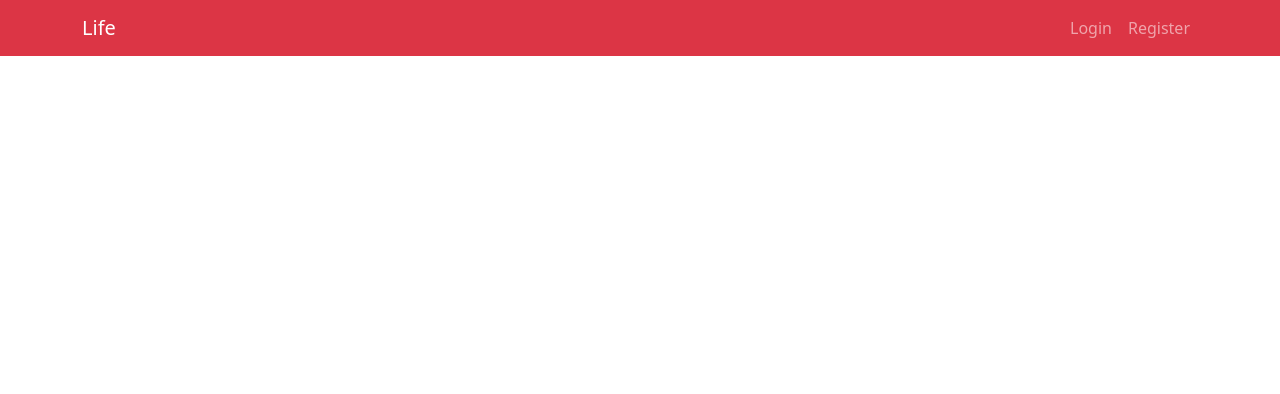
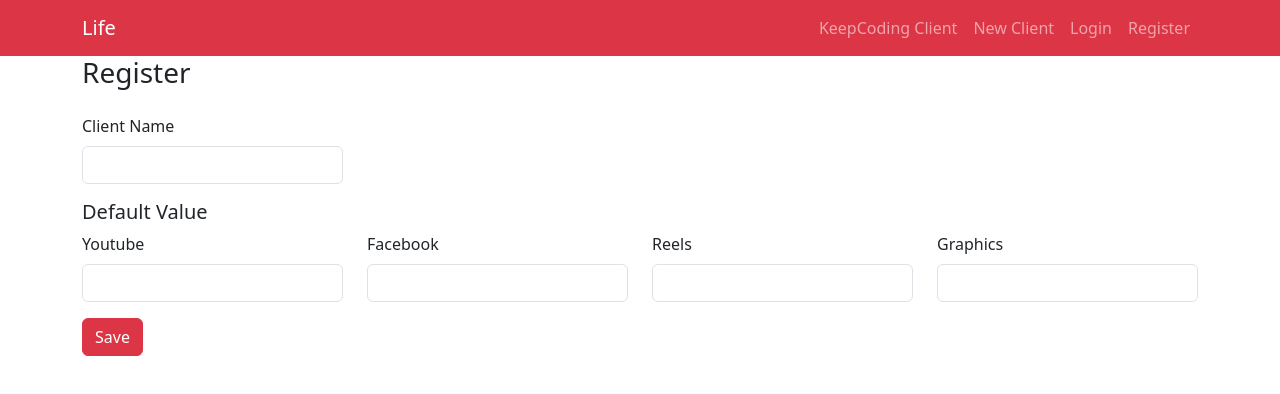
Before and after one commit to Manusword/life, a React (Create React App) app: page /newclient in a window 1280 px wide. Before the commit this address had no page. Shown: the top 394 px of the page. Built offline with nearby package versions, Linux system fonts and the light colour scheme.

Commit message:
new client form

```diff
--- a/src/App.js
+++ b/src/App.js
@@ -2,15 +2,15 @@ import React from 'react'
 import 'bootstrap/dist/css/bootstrap.min.css';
 import './App.css';
 import { BrowserRouter as Router, Routes, Route,useNavigate } from 'react-router-dom';
+import Container from 'react-bootstrap/Container';
+import { AuthProvider } from './page/AuthProvider';
 import Header from './page/Header';
 import DonerPage from './page/DonerPage';
 import ClientPage from './page/ClientPage';
 import Login from './page/Login';
 import Logout from './page/Logout';
-import Register from './page/Register';
-import Container from 'react-bootstrap/Container';
-import { AuthProvider } from './page/AuthProvider';
-
+import Register from './page/Register'
+import NewClient from './page/NewClient';
 
 
 function App() {
@@ -24,6 +24,7 @@ function App() {
         <Container>
           <Routes>
               <Route path="/" element={<Home />} />
+              <Route path="/newclient" element={<NewClient />} />
               <Route path="/login" element={<Login />} />
               <Route path="/register" element={<Register />} />
               <Route path="/logout" element={<Logout />} />
--- a/src/component/FromFiledComp.js
+++ b/src/component/FromFiledComp.js
@@ -14,7 +14,7 @@ function ButtonComp({type,name,onClickHandle}) {
 function InputFieldComp({labelName,type,placeholderName,defaultValue,requiredValue,controlId,name,value,onChange}) {
   return (
     <>
-        <Form.Group as={Col} md="4" controlId={controlId}>
+        <Form.Group as={Col} md="3" controlId={controlId}>
           <Form.Label>{labelName}</Form.Label>
           <Form.Control
             required={requiredValue}
--- a/src/component/NavbarComp.js
+++ b/src/component/NavbarComp.js
@@ -13,6 +13,8 @@ function NavbarComp() {
       <Container>
         <Navbar.Brand as={Link} to="/">Life</Navbar.Brand>
         <Nav className="ml-auto">
+          <Nav.Link as={Link} to="/">KeepCoding Client</Nav.Link>
+          <Nav.Link as={Link} to="/newclient">New Client</Nav.Link>
           {!isLogin ?(
             <>
               <Nav.Link as={Link} to="/login">Login</Nav.Link>
--- /dev/null
+++ b/src/page/NewClient.js
@@ -0,0 +1,136 @@
+import { useState } from 'react';
+import Form from 'react-bootstrap/Form';
+import Row from 'react-bootstrap/Row';
+import axios from 'axios';
+import backendURL from "./backendUrl";
+
+
+import {ButtonComp,InputFieldComp} from '../component/FromFiledComp';
+
+function NewClient() {
+  const [validated, setValidated] = useState(false);
+  const [message, setMessage] = useState('');
+  const [data, setData] = useState({
+    name: '',
+    youtube:'',
+    facebook:'',
+    reels:'',
+    graphics:'',
+  });
+
+  const onChangeHandel = (e)=>{
+    setData((oldVal) => ({ ...oldVal, [e.target.name]: e.target.value }));
+  }
+
+  const handleSubmit = (event) => {
+    event.preventDefault();
+
+    const form = event.currentTarget;
+    if (form.checkValidity() === false) {
+      event.stopPropagation();
+    }else{
+            //register api
+            const newurl = backendURL + `keepcoding/clients/new`;
+            axios.post(newurl,
+                data,
+                {
+                headers: {
+                    'Content-Type': 'application/x-www-form-urlencoded',
+                }
+
+            })
+            .then(function (response) {
+                //console.log("Registration successful", response.data);
+                setMessage("new client added successful");
+                //reset
+                setData({
+                     name: '',
+                        youtube:'',
+                        facebook:'',
+                        reels:'',
+                        graphics:'',
+                })
+            })
+            .catch(function (error) {
+                console.log(error);
+            });
+
+    }
+
+
+    setValidated(true);
+  };
+
+  return (
+    <Form noValidate validated={validated} onSubmit={handleSubmit}>
+      <Row className="mb-3">
+        <h3>Register</h3>
+      </Row>
+
+        <Row className="mb-3">
+            <InputFieldComp
+                labelName="Client Name"
+                type="text"
+                placeholderName=""
+                requiredValue={true}
+                controlId="registerField1"
+                name="name"
+                value={data.name}
+                onChange={onChangeHandel}
+            />
+        </Row>
+
+        <Row className="mb-3">
+            <h5>Default Value</h5>
+            <InputFieldComp
+                labelName="Youtube"
+                type="number"
+                placeholderName=""
+                requiredValue={true}
+                controlId="registerField2"
+                name="youtube"
+                value={data.youtube}
+                onChange={onChangeHandel}
+            />
+
+            <InputFieldComp
+                labelName="Facebook"
+                type="number"
+                placeholderName=""
+                requiredValue={true}
+                controlId="registerField3"
+                name="facebook"
+                value={data.facebook}
+                onChange={onChangeHandel}
+            />
+
+            <InputFieldComp
+                labelName="Reels"
+                type="number"
+                placeholderName=""
+                requiredValue={true}
+                controlId="registerField4"
+                name="reels"
+                value={data.reels}
+                onChange={onChangeHandel}
+            />
+
+            <InputFieldComp
+                labelName="Graphics"
+                type="number"
+                placeholderName=""
+                requiredValue={true}
+                controlId="registerField5"
+                name="graphics"
+                value={data.graphics}
+                onChange={onChangeHandel}
+            />
+        </Row>
+
+      <ButtonComp type="danger" name='Save' onClickHandle={()=>{}}/>
+      <h2 style={{color:"green"}}>{message}</h2>
+    </Form>
+  );
+}
+
+export default NewClient;
```
